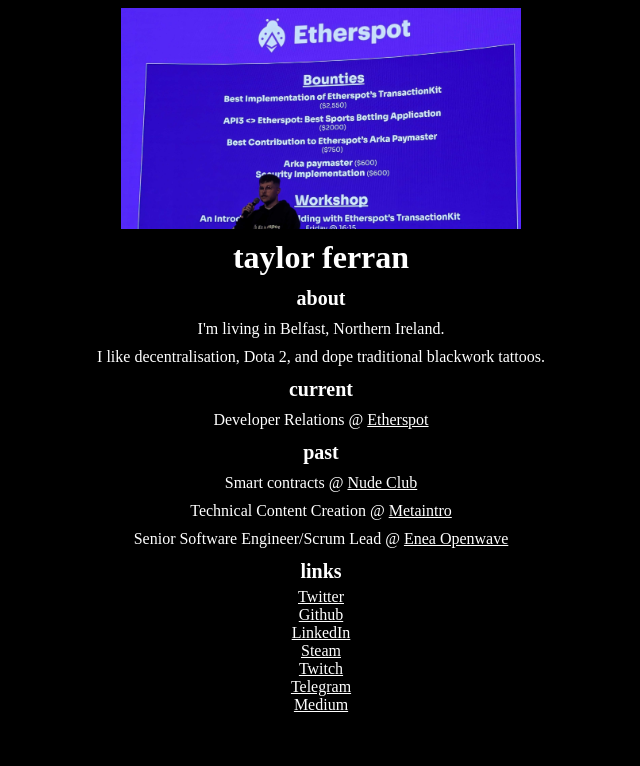
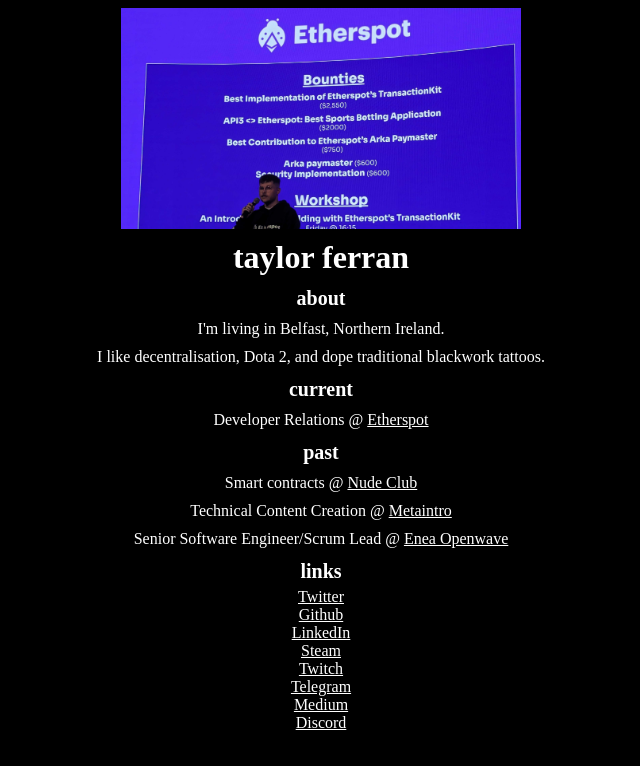
Before and after one commit to taylorferran/taylor-wiki, a Next.js app in the folder my-app/: page / in a window 1280 px wide. Shown: the top 766 px of the page, without its empty margins (319-959 px from the left). Built offline with nearby package versions, Linux system fonts and the light colour scheme; a web font is replaced by a local one.

Commit message:
Add discord link

```diff
--- a/my-app/pages/index.js
+++ b/my-app/pages/index.js
@@ -44,6 +44,7 @@
         <a href="https://twitch.tv/taylor_dota" target="_blank">Twitch</a>
         <a href="https://t.me/taylorferran" target="_blank">Telegram</a>
         <a href="https://medium.com/@taylor_web3" target="_blank">Medium</a>
+        <a href="https://discordapp.com/users/147012760394268672" target="_blank">Discord</a>
 
       </main>
 
```
